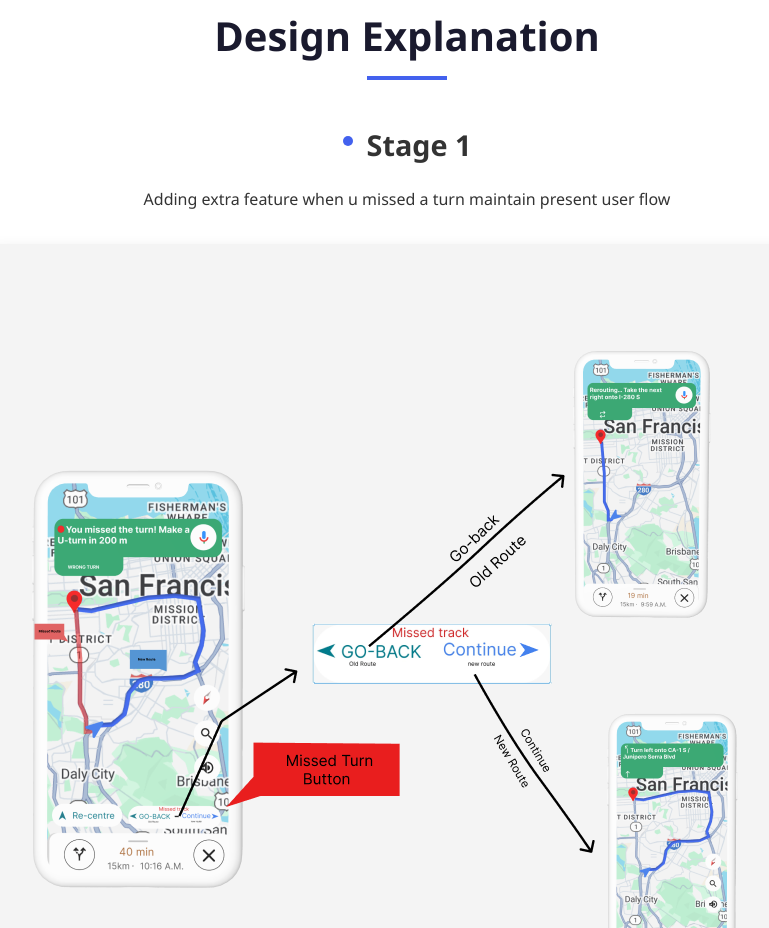
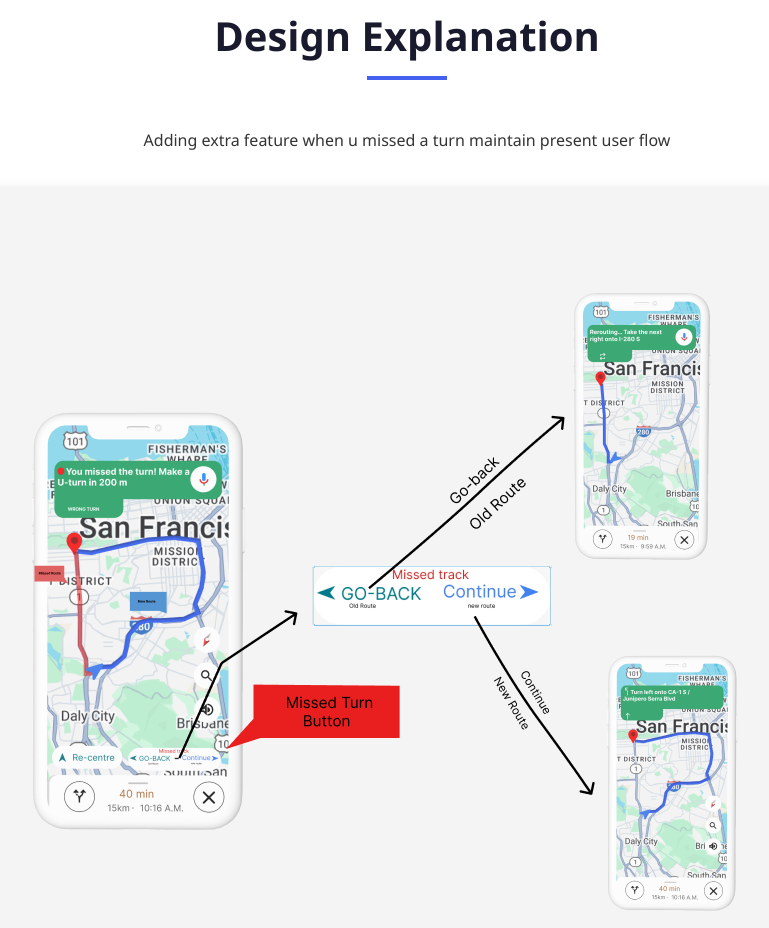
Before and after one commit to Sagarshivaji/Case-study, a plain HTML site: page index.html in a window 1280 px wide. Shown: the part 7660-8588 px from the top of the page, without its empty margins (233-1002 px from the left). Drawn offline with Linux system fonts and the light colour scheme; a script that the page names is missing.

Commit message:
Update index.html

```diff
--- a/index.html
+++ b/index.html
@@ -206,7 +206,6 @@
           <h2 class="section-title">Design Explanation</h2>
 
           <div class="process-step">
-              <h3>Stage 1</h3>
               <p>Adding extra feature when u missed a turn maintain present user flow</p>
               <div class="image-gallery">
                   <img src="images/Design Explanation.jpg" alt="Add Feature">
```
